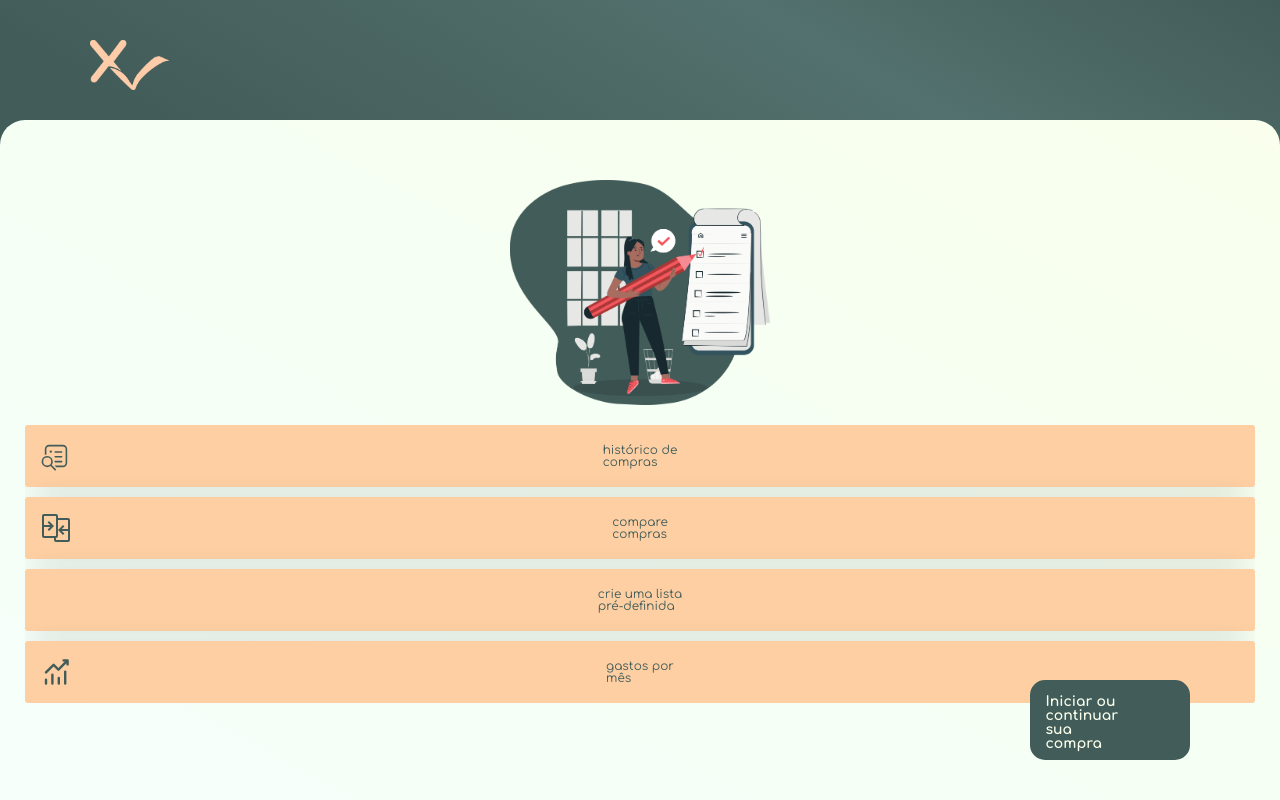
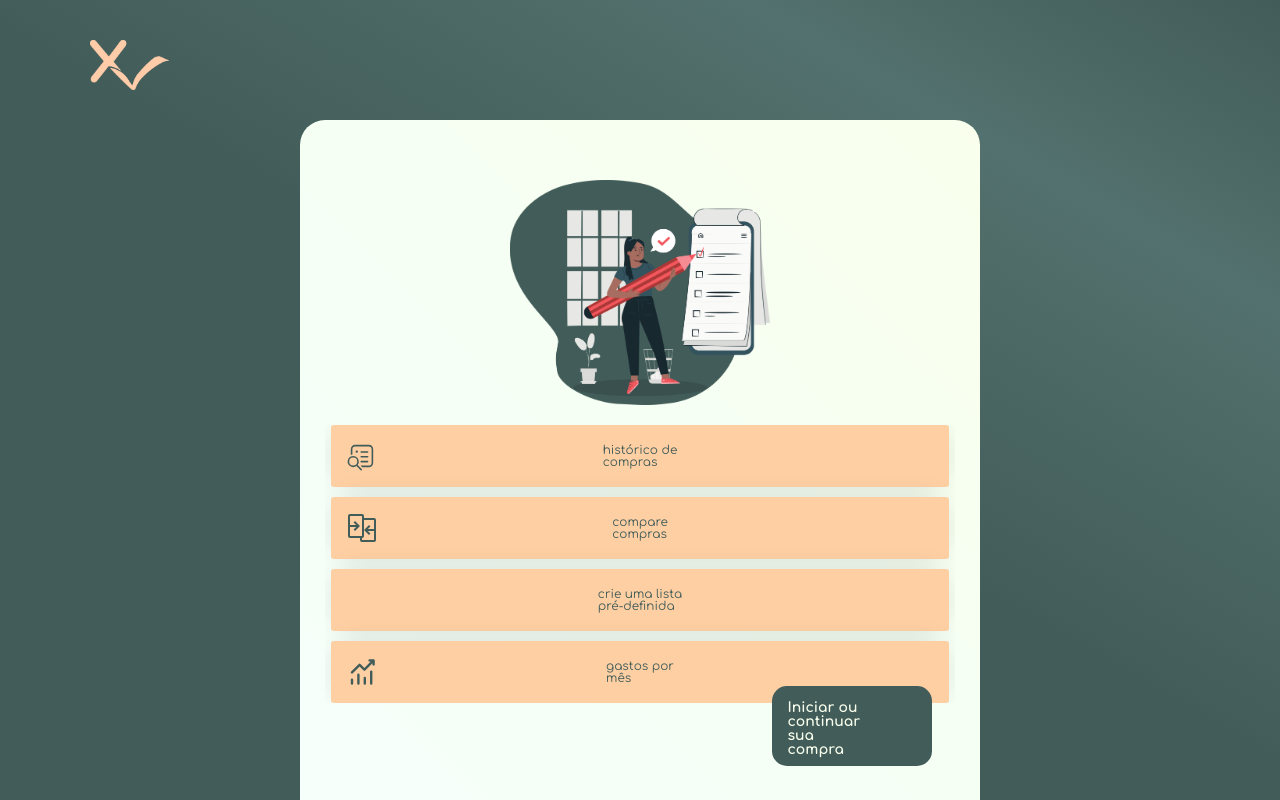
Before and after one commit to heusyfelype/shopControl-Front, a React (Create React App) app: page /home in a window 1280 px wide. Built offline with nearby package versions, Linux system fonts and the light colour scheme; no server answers; some icons are missing.

Commit message:
feat: responsividade da tela home

```diff
--- /dev/null
+++ b/src/components/ForwardBuyingButton.jsx
@@ -0,0 +1,74 @@
+import { Icon } from "@iconify/react";
+import { motion } from "framer-motion";
+import { useNavigate } from "react-router-dom";
+import styled from "styled-components";
+import { FOREST_GREEN } from "../assets/GeneralStyles";
+
+
+export default function ForwardBuyingButton() {
+  const navigate = useNavigate()
+  return (
+    <StyledForwardBuyingButton
+      whileHover={hoverEffect}
+      animate={animateEffect}
+      exit={exitEffect}
+      onClick={() => { navigate("/buying") }}
+    >
+      <p>Iniciar ou <br /> continuar <br /> sua compra </p>
+      <Icon className="styledIcon" icon="akar-icons:chevron-right" />
+    </StyledForwardBuyingButton>
+  )
+}
+
+const StyledForwardBuyingButton = styled(motion.div)`
+    z-index: 2;
+    position: absolute;
+    background-color: ${FOREST_GREEN};
+    display: flex;
+    right: 7%;
+    bottom: 5%;
+
+
+    p{
+        color: #f9ffec;
+        font-weight: 700;
+        font-size: 14px;
+    }
+
+    .styledIcon{
+        height: 100%;
+        width: 45px;
+        color:  #f9ffec;
+    }
+`
+
+const hoverEffect = { scale: 1.05, duration: 0.2 }
+const animateEffect = {
+  overflow: 'hidden',
+  width: ['0px', '80px', '160px'],
+  height: ['0px', '80px', '80px'],
+  rotate: [-360, 0, 0],
+  borderRadius: ["100%", "15%", '15px'],
+  padding: '15px',
+
+  transition: {
+    duration: 1.5,
+    ease: "easeInOut",
+    times: [0, 0.5, 0.7],
+  }
+
+}
+
+const exitEffect = {
+  width: ['160px', '80px', '0px'],
+  height: ['80px', '80px', '0px'],
+  rotate: [0, 0, 360],
+  borderRadius: ["15px", "15%", '100%'],
+  overflow: 'hidden',
+  padding: '0px',
+  transition: {
+    duration: 1,
+    ease: "easeInOut",
+    times: [0, 0.3, 0.6],
+  }
+}
--- a/src/pages/Buying.jsx
+++ b/src/pages/Buying.jsx
@@ -8,6 +8,8 @@ import api from "../api";
 import { EachItem } from "./EachItem";
 import { ConfirmBought } from "./ConfirmBought";
 import { DragDropContext, Draggable, Droppable } from "react-beautiful-dnd";
+import { FOREST_GREEN } from "../assets/GeneralStyles";
+import { motion } from "framer-motion";
 
 const arrTest = []
 
@@ -47,7 +49,21 @@ export default function Buying() {
             <StyledTotal>
                 Total: R$ <p> {(total / 100).toFixed(2).replace(".", ",")} </p>
             </StyledTotal>
-            <StyledBox>
+            <StyledBox
+                variants={{
+                    hidden: { y: '100vh', height: 0, display: 'none' },
+                    visible: {
+                        y: '15vh',
+                        height: '85vh',
+                        display: 'block'
+                    },
+                    exit: { y: '100vh', height: 0 }
+                }}
+                initial='hidden'
+                animate='visible'
+                exit='exit'
+                transition={{ default: { duration: 0.5 } }}
+            >
                 <Navbar />
                 <DragDropContext onDragEnd={onDragEnd}>
                     <Droppable droppableId="1">
@@ -209,20 +225,28 @@ const StyledContainer = styled.div`
     min-height: 100vh;
     background: #d0d0d0;
     border-radius: 3px;
-    background: linear-gradient(-45deg, rgba(248,250,248,1) 0%, rgba(225,240,229,1) 50%, rgba(248,250,248,1) 100%);
+    background: ${FOREST_GREEN};
     display: flex;
     flex-direction: column;
     align-items: center;
     gap: 20px;
 `
 
-const StyledBox = styled.div`
-    margin-top: 0px;
+const StyledBox = styled(motion.div)`
+    /* margin-top: 0px;
     padding-bottom: 60px;
     width: 90%;
     max-width: 1000px;
     overflow-x: scroll;
-    position: relative;
+    position: relative; */
+
+    background-image: linear-gradient(to right top, #f6fffa, #f5fff7, #f5fff4, #f7fff0, #f9ffec);
+    width: 100%;
+    max-width: 680px;
+    padding: 5vh 25px 0px 25px;
+    border-radius: 25px 25px 0px 0px;
+    /* flex-direction: column; */
+    /* align-items: center; */
 
     > div{
 
@@ -231,14 +255,12 @@ const StyledBox = styled.div`
     ul{
         display: flex;
         flex-direction: column;
-        min-width: 930px;
         max-height: 53vh;
         overflow-y: scroll;
     }
 `
 
 const StyledLi = styled.li`
-    background-color: white;
     background-image: ${(props) => props.background};
     border-bottom: 1px solid rgba(150,150,150,0.5);
     padding: 20px 0px;
--- a/src/pages/EachItem.jsx
+++ b/src/pages/EachItem.jsx
@@ -3,6 +3,7 @@ import { Icon } from "@iconify/react";
 import { useState } from "react";
 import api from "../api";
 import styled from "styled-components";
+import { motion } from "framer-motion";
 
 let timerId;
 
@@ -14,15 +15,18 @@ export function EachItem({ item, inputReference, setList, list, setTotal }) {
         "not_bought": <Icon className="icon icon-red" icon="bi:x-square-fill" />
     }
     const [itemState, setItemState] = useState(item)
-    let itemStateNameText = itemState.nameText;
-    console.log("NAME TEXT: ", itemState.nameText)
+    // let itemStateNameText = itemState.nameText;
+    // console.log("NAME TEXT: ", itemState.nameText)
 
     const convertedPrice = (itemState.price / 100).toFixed(2)
 
 
 
     return (
-        <StyledItem >
+        <StyledItem
+            variants={item}
+            whileHover={{ scale: 1.01 }}
+        >
             <form onBlur={() => { updateItem(token, itemState, setList, setTotal) }}>
                 <div className="div-chekbox" onClick={() => {
                     const status = updateIcon(itemState.statusText);
@@ -37,10 +41,7 @@ export function EachItem({ item, inputReference, setList, list, setTotal }) {
                             value={itemState.nameText}
                             onChange={(e) => {
                                 setItemState({ ...itemState, nameText: e.target.value })
-                                // const timerId = window.setTimeout(() => { updateItem(token, itemState, setList, setTotal) }, 1500)
-                                // console.log(timerId)
                             }}
-                        // ref={inputReference}
                         />
                         : <input className="input-item"
                             type="text"
@@ -189,7 +190,7 @@ function updateIcon(status) {
 }
 
 
-const StyledItem = styled.div`
+const StyledItem = styled(motion.div)`
 
 
     form{
@@ -314,3 +315,11 @@ const StyledItem = styled.div`
 
     }
 `
+
+const item = {
+    hidden: { y: 20, opacity: 0 },
+    visible: {
+        y: 0,
+        opacity: 1
+    }
+};
--- a/src/pages/Home.jsx
+++ b/src/pages/Home.jsx
@@ -10,6 +10,7 @@ import { BEIGE_COLOR, FOREST_GREEN, GradientBackground } from "../assets/General
 import { delay, motion } from "framer-motion";
 import check_img from "../assets/check.png";
 import { hover } from "@testing-library/user-event/dist/hover";
+import ForwardBuyingButton from "../components/ForwardBuyingButton";
 
 
 export default function Home() {
@@ -81,38 +82,9 @@ export default function Home() {
                         <Icon className="styledIcon" icon="akar-icons:chevron-right" />
                     </motion.li>
                 </motion.ul>
+                <ForwardBuyingButton />
             </StyledBox>
 
-            <ForwardBuyingButton
-                whileHover={{ scale: 1.05, duration: 0.2 }}
-                animate={{
-                    width: ['0px', '80px', '160px'],
-                    height: ['0px', '80px', '80px'],
-                    rotate: [-360, 0, 0],
-                    borderRadius: ["100%", "15%", '15px'],
-                    transition: {
-                        duration: 2,
-                        ease: "easeInOut",
-                        times: [0, 0.3, 0.5],
-                    }
-                }}
-                exit={{
-                    width: ['160px', '80px', '0px'],
-                    height: ['80px', '80px', '0px'],
-                    rotate: [0, 0, 360],
-                    borderRadius: ["15px", "15%", '100%'],
-                    overflow: 'hidden',
-                    transition: {
-                        duration: 1,
-                        ease: "easeInOut",
-                        times: [0, 0.3, 0.9],
-                    }
-                }}
-                onClick={() => { navigate("/buying") }}
-            >
-                <p>Iniciar ou <br /> continuar <br /> sua compra </p>
-                <Icon className="styledIcon" icon="akar-icons:chevron-right" />
-            </ForwardBuyingButton>
             {/* <Footer /> */}
             {/* </StyledContainer> */}
 
@@ -120,42 +92,22 @@ export default function Home() {
     )
 }
 
-const ForwardBuyingButton = styled(motion.div)`
-    z-index: 5;
-    padding: 15px;
-    width: 160px;
-    height: 80px;
 
-    position: fixed;
-    right: 7vw;
-    bottom: 5vh;
-    background-color: ${FOREST_GREEN};
-    display: flex;
-
-    p{
-        color: #f9ffec;
-        font-weight: 700;
-        font-size: 14px;
-    }
-
-    .styledIcon{
-        height: 100%;
-        width: 45px;
-        color:  #f9ffec;
-    }
-`
 
 const Body = styled.div`
     /* width: 100vw; */
     height: 100vh;
     background: ${GradientBackground};
     position: relative;
+    display: flex;
+    justify-content: center;
 
 `
 
 const StyledBox = styled(motion.div)`
     background-image: linear-gradient(to right top, #f6fffa, #f5fff7, #f5fff4, #f7fff0, #f9ffec);
     width: 100%;
+    max-width: 680px;
     padding: 5vh 25px 0px 25px;
     border-radius: 25px 25px 0px 0px;
     flex-direction: column;
@@ -172,6 +124,7 @@ const StyledBox = styled(motion.div)`
         max-height: min-content;
         display: flex;
         flex-direction: column;
+        align-items: center;
         gap:10px;
         /* background-color: blue; */
         /* padding-bottom: 50px; */
@@ -180,7 +133,7 @@ const StyledBox = styled(motion.div)`
     }
 
     li{
-        width: 100%;
+        width: 98%;
         background-color: ${BEIGE_COLOR};
         box-shadow: 0px 0px 31px -9px rgba(0,0,0,0.2);
         min-height: 20px;
@@ -195,13 +148,13 @@ const StyledBox = styled(motion.div)`
             margin-bottom: 60px;
         } */
     }
-    p{
+    li > p{
         text-decoration: none;
         display: block;
         color: ${FOREST_GREEN};
     }
 
-    .styledIcon{
+    li > .styledIcon{
         color: ${FOREST_GREEN};
         font-size: xx-large;
     }
--- a/src/pages/Navbar.jsx
+++ b/src/pages/Navbar.jsx
@@ -16,7 +16,6 @@ export default function Navbar() {
 
 const StyledNav = styled.nav`
     width: 100%;
-    min-width: 930px;
     display: flex;
     flex-wrap: nowrap;
     align-items: center;
```
